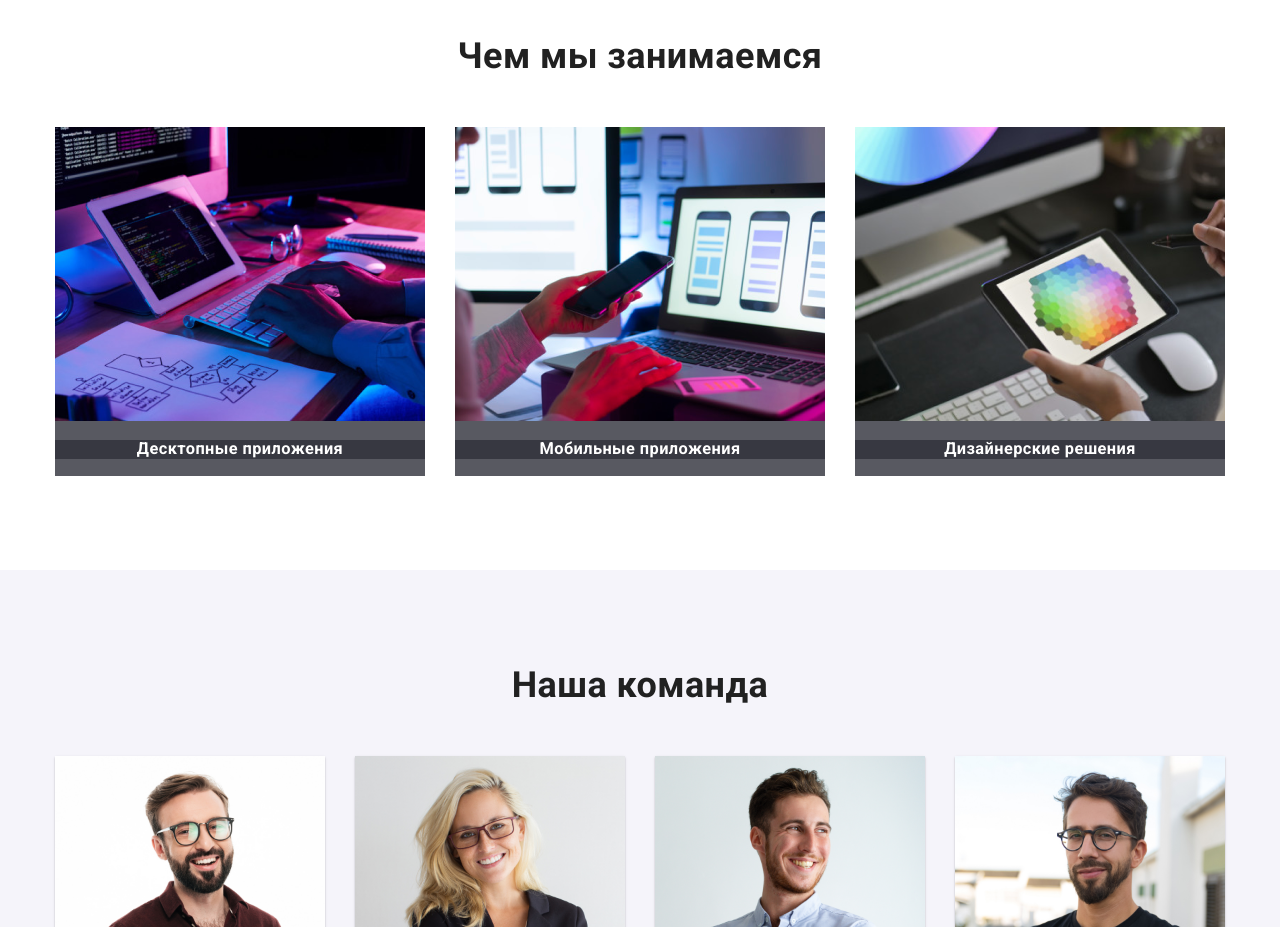
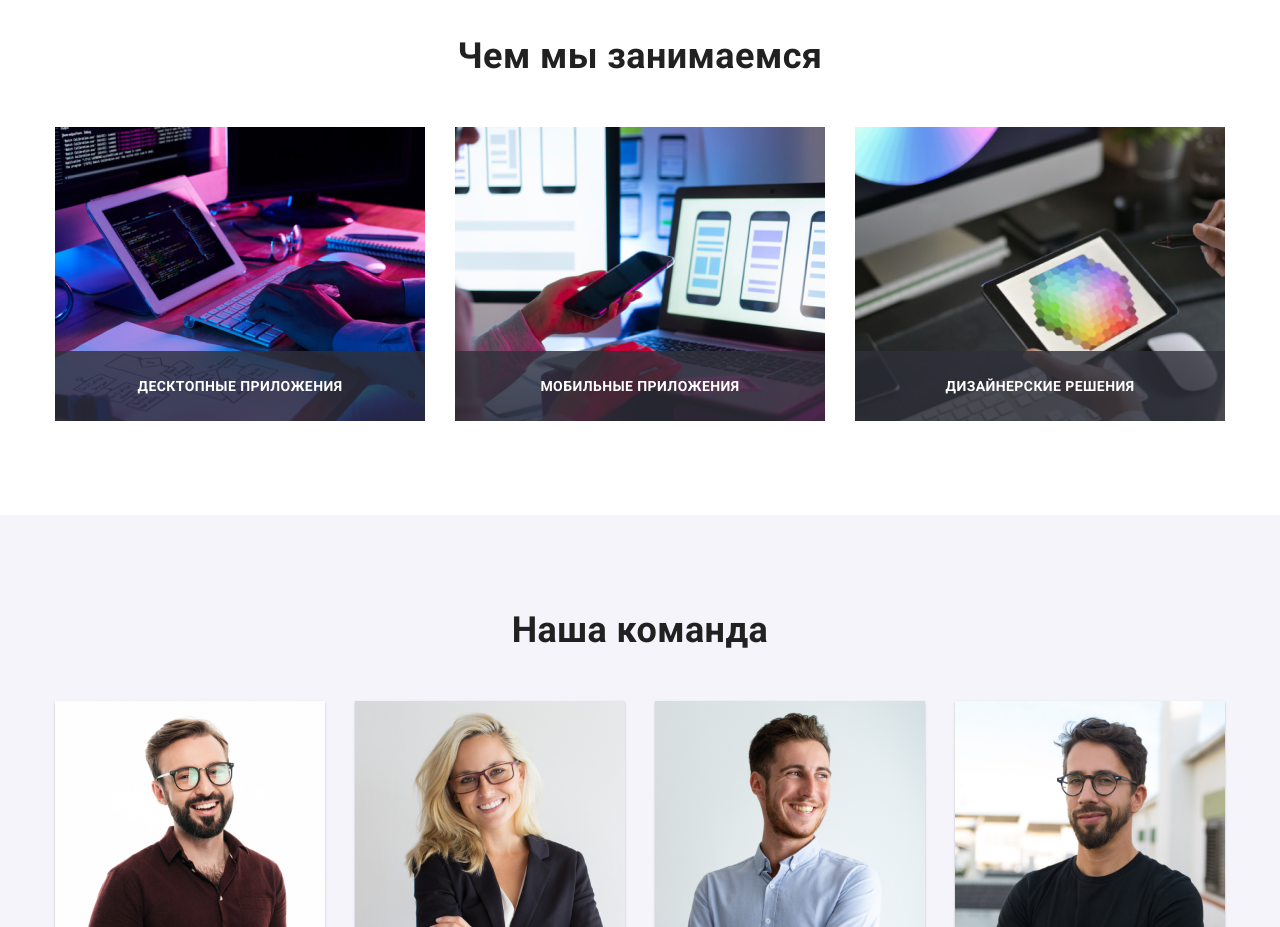
Before and after one commit to Aleksandr-Shyviakov/goit-markup-hw-05, a plain HTML site: page index.html in a window 1280 px wide. Shown: the part 1100-2027 px from the top of the page. Drawn offline with nearby package versions, Linux system fonts and the light colour scheme.

Commit message:
позиционирование

```diff
--- a/css/style.css
+++ b/css/style.css
@@ -278,22 +278,29 @@ li {
   justify-content: space-between;
   margin-top: 50px;
   position: relative;
+  height: 294px;
+}
+
+.doing-title {
+  color: var(--text-white);
+  background: rgba(47, 48, 58, 0.8);
+  text-align: center;
+  position: absolute;
+  bottom: 0;
+  left: 50%;
+  transform: translate(-50%, 0%);
+  width: 370px;
+  padding-bottom: 27px;
+  padding-top: 27px;
+  margin: 0;
+  font-size: 14px;
+  line-height: 16px;
+  text-transform: uppercase;
 }
 
 .doing-item {
-  color: var(--text-white);
-  background: rgba(47, 48, 58, 0.8);
-  /* position: absolute; */
-  /* width: 370px;
-  margin: 0; */
-  /* padding-bottom: 27px;
-  padding-top: 27px; */
-  bottom: 0;
-  /* left: 50%; */
-  /* transform: translate(-50%, 0%); */
-  text-align: center;
+  position: relative;
 }
-
 .doing-item:not(:last-child) {
   margin-right: 30px;
 }
--- a/index.html
+++ b/index.html
@@ -108,17 +108,17 @@
         <div class="container">
           <h2 class="title">Чем мы занимаемся</h2>
           <ul class="doing-list list">
-            <li class="doing-item">
+            <li class="doing-item list">
               <img src="./img/doing/box1.png" alt="" width="370" height="294" />
-              <h3 class="doing-item">Десктопные приложения</h3>
+              <h3 class="doing-title">Десктопные приложения</h3>
             </li>
-            <li class="doing-item">
+            <li class="doing-item list">
               <img src="./img/doing/box2.png" alt="" width="370" height="294" />
-              <h3 class="doing-item">Мобильные приложения</h3>
+              <h3 class="doing-title">Мобильные приложения</h3>
             </li>
-            <li class="doing-item">
+            <li class="doing-item list">
               <img src="./img/doing/box3.png" alt="" width="370" height="294" />
-              <h3 class="doing-item">Дизайнерские решения</h3>
+              <h3 class="doing-title">Дизайнерские решения</h3>
             </li>
           </ul>
         </div>
```
